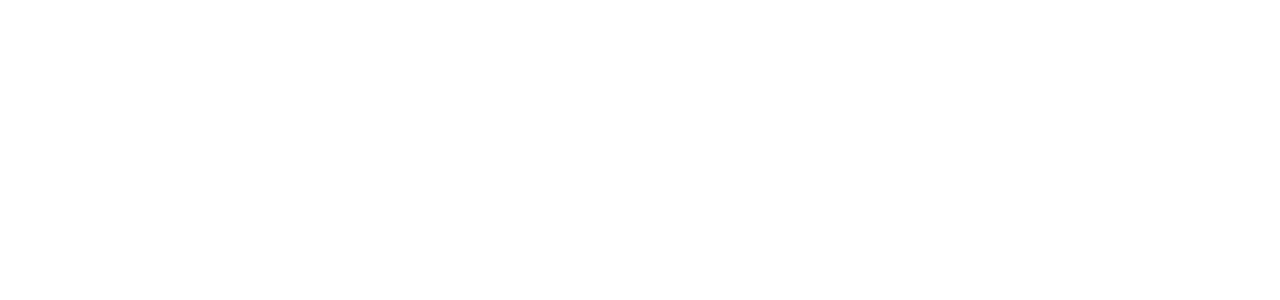
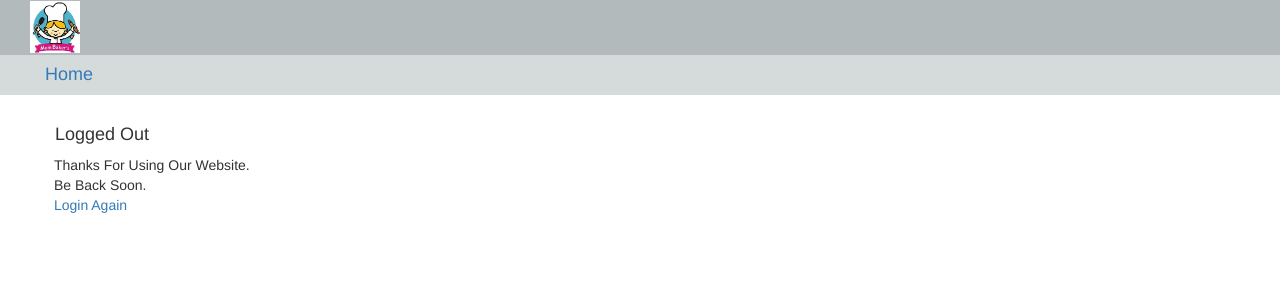
Before and after one commit to ShivamKumar2110/BakeryStore, a Django app: page /moms_bakery/logout/ in a window 1280 px wide. Before the commit the part shown is empty. Shown: the top 300 px of the page. Run offline with Django 3.2, Linux system fonts and the light colour scheme; some libraries are stand-ins or nearby versions.

Commit message:
Update logout.html
done

```diff
--- a/moms_bakery/templates/moms_bakery/logout.html
+++ b/moms_bakery/templates/moms_bakery/logout.html
@@ -9,7 +9,26 @@
 	<script src="https://maxcdn.bootstrapcdn.com/bootstrap/3.3.7/js/bootstrap.min.js"></script>
 </head>
 <body bgcolor="grey">
-		<!-- create decent logout page -->
+	<div class="container-fluid navbaritemss">
+			<div class="navbar-header" >
+				<a class="navbar-brand imgset">
+					<img src="{% static '/images/navlogo.png' %}"  width=50px style="margin: -8px;">
+				</a>
+			</div>
+		</div>
+	<div class="container-fluid navy">
+		<h4>
+			&nbsp;&nbsp;&nbsp;&nbsp;&nbsp;&nbsp;<a href="/moms_bakery/home">Home</a>
+		</h4>
+	</div>
+	<div class="container-fluid">
+		<br>
+		<h4>&nbsp;&nbsp;&nbsp;&nbsp;&nbsp;&nbsp;&nbsp;&nbsp;Logged Out</h4>
+&nbsp;&nbsp;&nbsp;&nbsp;&nbsp;&nbsp;&nbsp;&nbsp;&nbsp;&nbsp;Thanks For Using Our Website.<br>
+&nbsp;&nbsp;&nbsp;&nbsp;&nbsp;&nbsp;&nbsp;&nbsp;&nbsp;&nbsp;Be Back Soon.<br>
+&nbsp;&nbsp;&nbsp;&nbsp;&nbsp;&nbsp;&nbsp;&nbsp;&nbsp;&nbsp;<a href="/moms_bakery/login">Login Again</a>
+	</div>
+
 
 </body>
 </html>
```
